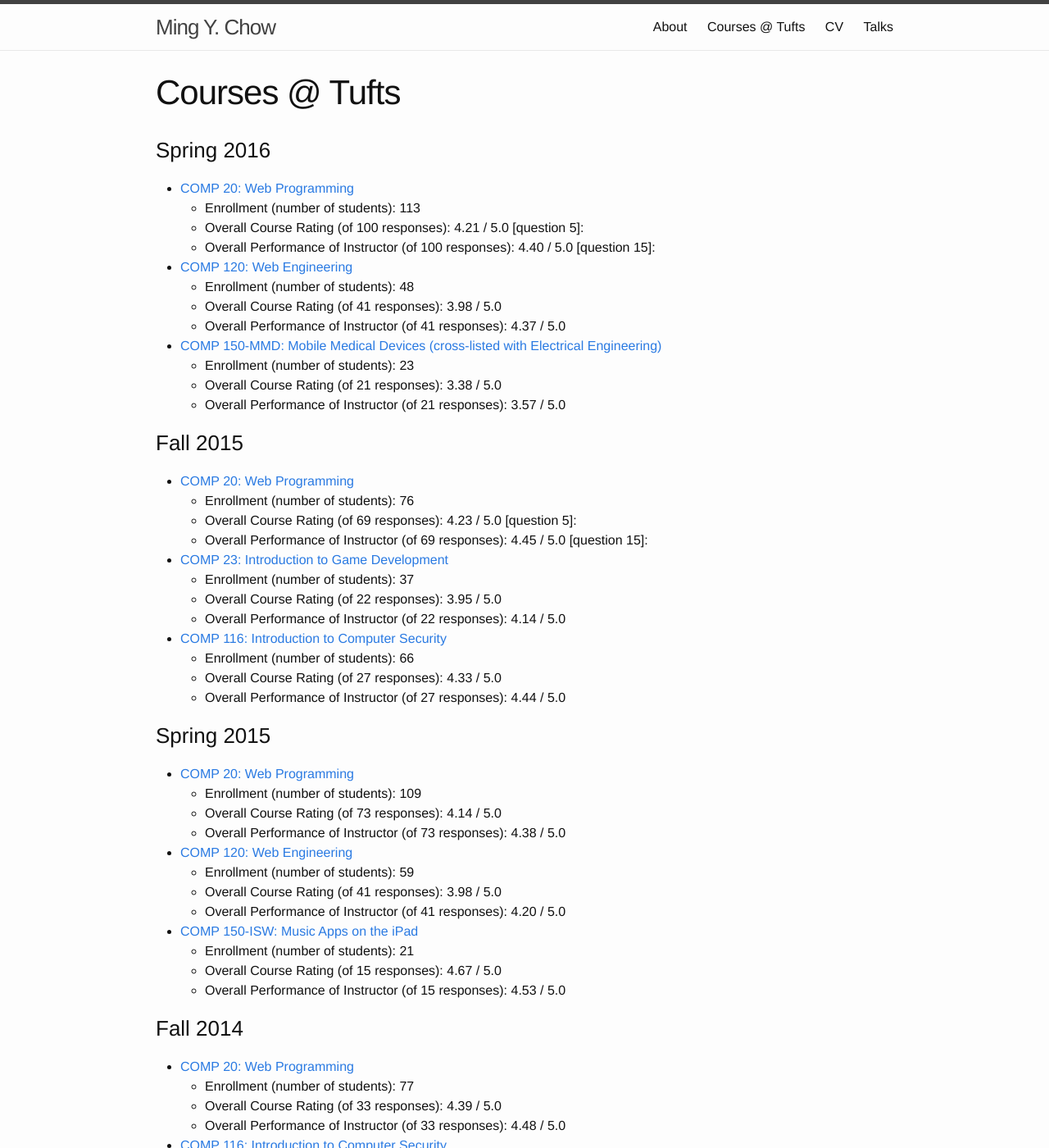
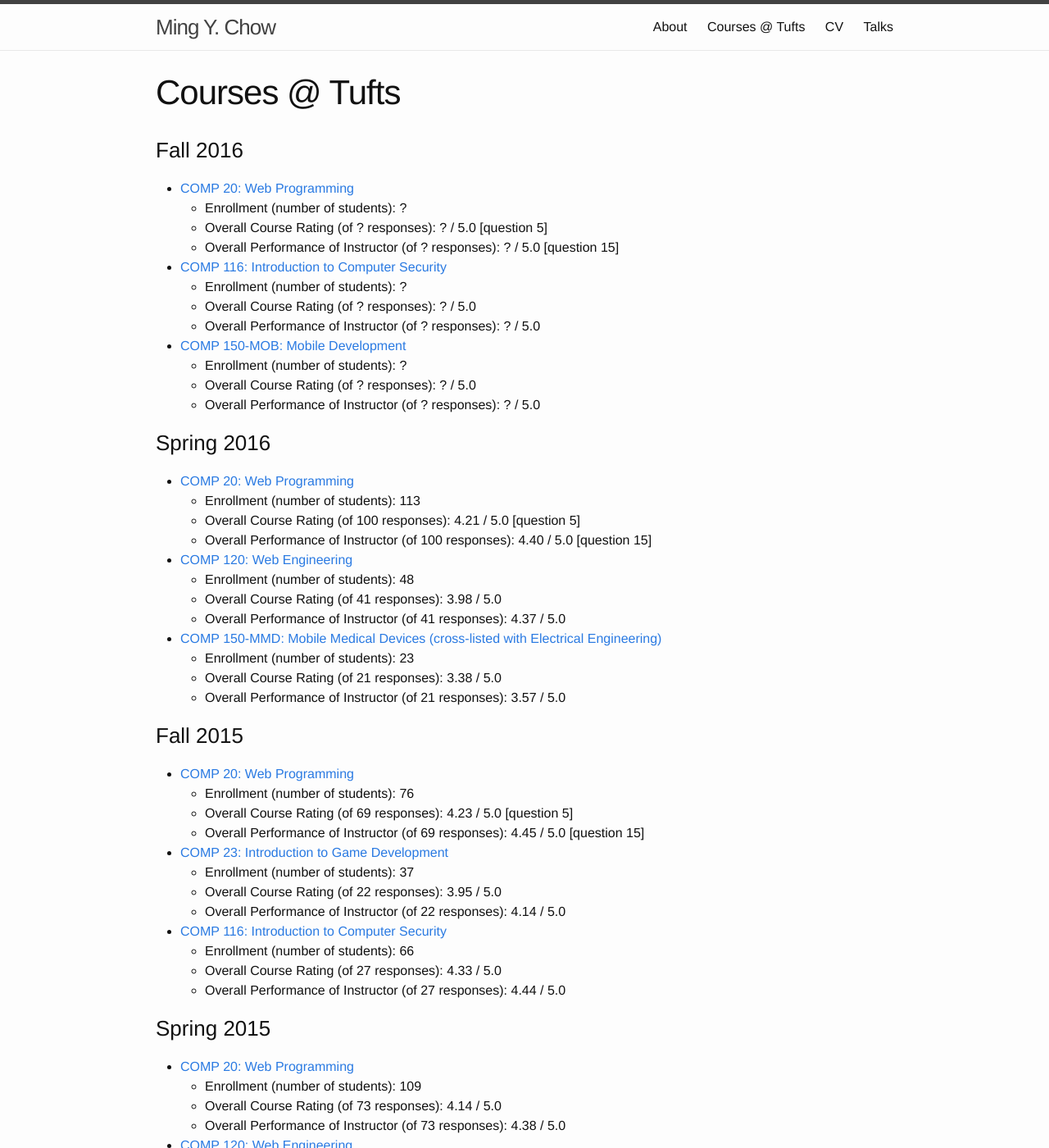
Before and after one commit to mchow01/mchow01.github.io, a Jekyll site: the page built from courses.md, in a window 1280 px wide and 1400 px high. Shown: the whole window at 82% size. Built offline with Jekyll 4.4.1, drawn with Linux system fonts in a browser that asks for light colours.

Commit message:
Updated course eval and talks pages

```diff
--- a/courses.md
+++ b/courses.md
@@ -4,11 +4,27 @@
 permalink: /courses/
 ---
 
+### Fall 2016
+* [COMP 20: Web Programming](http://www.cs.tufts.edu/comp/20/){:target="_blank"}
+	* Enrollment (number of students): ?
+	* Overall Course Rating (of ? responses): ? / 5.0 [question 5]
+	* Overall Performance of Instructor (of ? responses): ? / 5.0 [question 15]
+
+* [COMP 116: Introduction to Computer Security](http://www.cs.tufts.edu/comp/120/){:target="_blank"}
+	* Enrollment (number of students): ?
+	* Overall Course Rating (of ? responses):  ? / 5.0
+	* Overall Performance of Instructor (of ? responses): ? / 5.0
+
+* [COMP 150-MOB: Mobile Development](http://www.cs.tufts.edu/comp/150MOB/){:target="_blank"}
+	* Enrollment (number of students): ?
+	* Overall Course Rating (of ? responses): ? / 5.0
+	* Overall Performance of Instructor (of ? responses): ? / 5.0
+
 ### Spring 2016
 * [COMP 20: Web Programming](http://www.cs.tufts.edu/comp/20/){:target="_blank"}
 	* Enrollment (number of students): 113
-	* Overall Course Rating (of 100 responses): 4.21 / 5.0 [question 5]:
-	* Overall Performance of Instructor (of 100 responses): 4.40 / 5.0 [question 15]:
+	* Overall Course Rating (of 100 responses): 4.21 / 5.0 [question 5]
+	* Overall Performance of Instructor (of 100 responses): 4.40 / 5.0 [question 15]
 
 * [COMP 120: Web Engineering](http://www.cs.tufts.edu/comp/120/){:target="_blank"}
 	* Enrollment (number of students): 48
@@ -23,8 +39,8 @@
 ### Fall 2015
 * [COMP 20: Web Programming](http://www.cs.tufts.edu/comp/20/){:target="_blank"}
 	* Enrollment (number of students): 76
-	* Overall Course Rating (of 69 responses): 4.23 / 5.0 [question 5]:
-	* Overall Performance of Instructor (of 69 responses): 4.45 / 5.0 [question 15]:
+	* Overall Course Rating (of 69 responses): 4.23 / 5.0 [question 5]
+	* Overall Performance of Instructor (of 69 responses): 4.45 / 5.0 [question 15]
 
 * [COMP 23: Introduction to Game Development](http://www.cs.tufts.edu/comp/23/){:target="_blank"}
 	* Enrollment (number of students): 37
```
Also changed, not shown: talks.md (+2 -2 lines), 3 other files.
